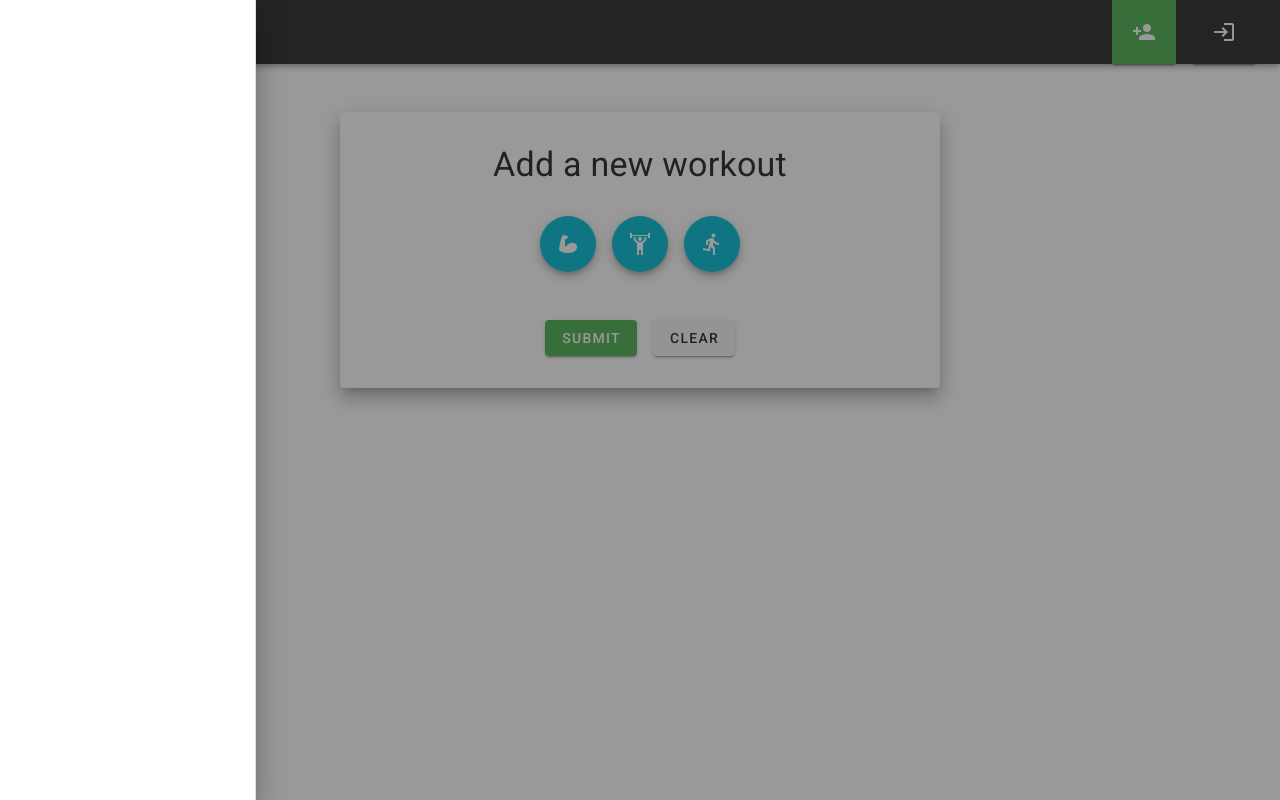
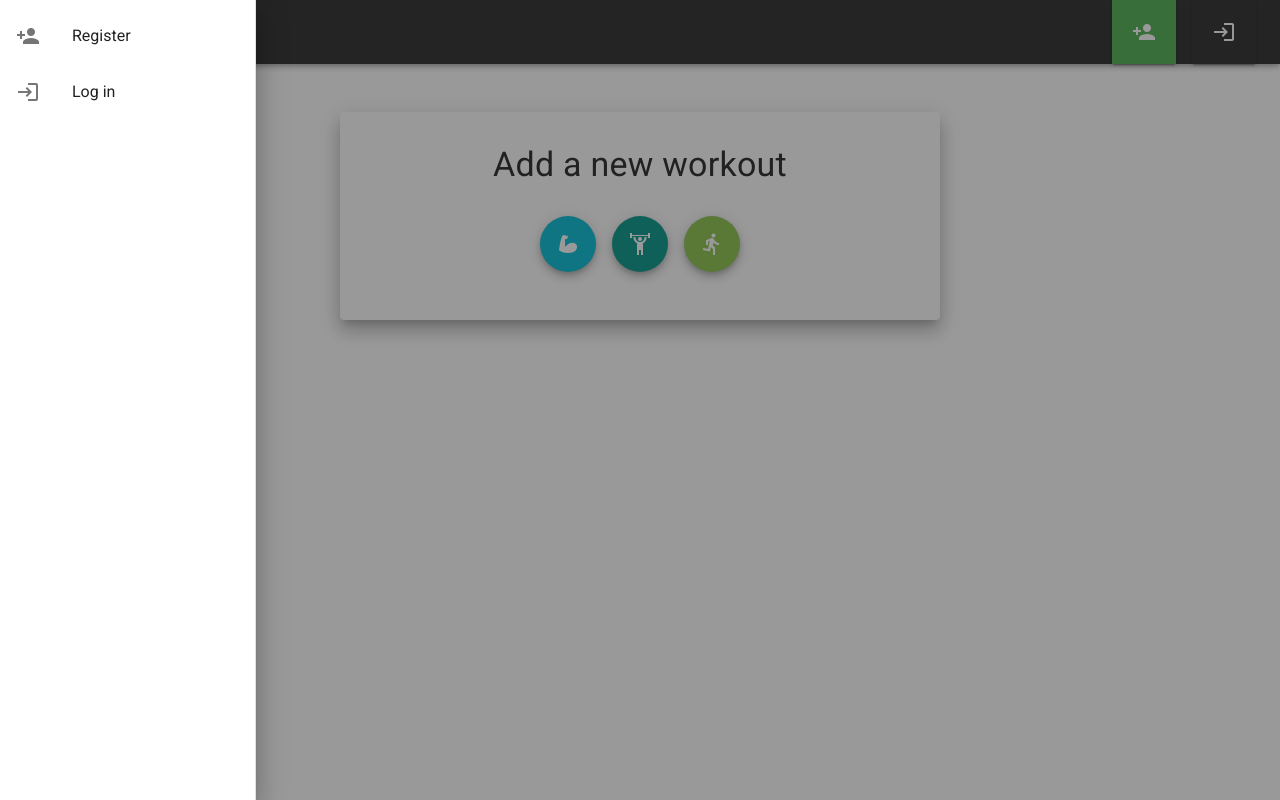
Before and after one commit to bencescher/workout-app, a Vue app: page /new in a window 1280 px wide. Both pictures are taken after a click on the button 28 px from the left and 32 px from the top of the page. Built offline with nearby package versions, Linux system fonts and the light colour scheme.

Commit message:
New workout form improved; vue-the-mask package added; vuelidate settings updated.

```diff
--- a/package.json
+++ b/package.json
@@ -13,6 +13,7 @@
     "core-js": "^3.6.4",
     "vue": "^2.6.11",
     "vue-router": "^3.1.5",
+    "vue-the-mask": "^0.11.1",
     "vuelidate": "^0.7.5",
     "vuetify": "^2.2.11",
     "vuex": "^3.1.2"
--- a/src/components/Menu.vue
+++ b/src/components/Menu.vue
@@ -2,36 +2,28 @@
   <header>
     <v-navigation-drawer v-model="sideNav" absolute temporary>
       <v-list>
-        <v-list-item v-if="user">
+        <v-list-item-group color="primary">
+          <v-list-item
+            v-for="item in drawerItems"
+            :key="item.name"
+            :to="{ path: item.path }"
+          >
             <v-list-item-icon>
-            <v-icon>mdi-home</v-icon>
+              <v-icon>{{ item.icon }}</v-icon>
             </v-list-item-icon>
-          <v-list-item-content>
             <v-list-item-title>
-              Display statistics
+              {{ item.name }}
             </v-list-item-title>
-          </v-list-item-content>
           </v-list-item>
-        <v-list-item v-if="user">
+          <v-list-item v-if="user" @click="logout">
             <v-list-item-icon>
-            <v-icon>mdi-plus</v-icon>
+              <v-icon>mdi-logout</v-icon>
             </v-list-item-icon>
-          <v-list-item-content>
             <v-list-item-title>
-              Start workout
+              Log out
             </v-list-item-title>
-          </v-list-item-content>
           </v-list-item>
-        <v-list-item v-if="user">
-          <v-list-item-icon>
-            <v-icon>mdi-format-list-bulleted-square</v-icon>
-          </v-list-item-icon>
-            <v-list-item-content>
-              <v-list-item-title>
-                Display log
-              </v-list-item-title>
-            </v-list-item-content>
-        </v-list-item>
+        </v-list-item-group>
       </v-list>
     </v-navigation-drawer>
     <v-toolbar dark>
@@ -95,12 +87,51 @@
 <script>
 export default {
   name: 'Menu',
+
   data () {
     return {
       sideNav: null,
       user: null
     }
   },
+
+  computed: {
+    drawerItems () {
+      if (this.user) {
+        return [
+          {
+            name: 'Display statistics',
+            icon: 'mdi-home',
+            path: '/home'
+          },
+          {
+            name: 'Start workout',
+            icon: 'mdi-plus',
+            path: '/new'
+          },
+          {
+            name: 'Display log',
+            icon: 'mdi-format-list-bulleted-square',
+            path: '/log'
+          }
+        ]
+      } else {
+        return [
+          {
+            name: 'Register',
+            icon: 'mdi-account-plus',
+            path: '/register'
+          },
+          {
+            name: 'Log in',
+            icon: 'mdi-login',
+            path: '/login'
+          }
+        ]
+      }
+    }
+  },
+
   methods: {
     register () {
       this.user = 'Tester'
--- a/src/views/Home.vue
+++ b/src/views/Home.vue
@@ -1,7 +1,9 @@
 <template>
   <main>
-    <h1>Summary of previous workouts</h1>
-    <p>Charts, widgets, etc...</p>
+    <v-container fluid>
+      <v-row>
+      </v-row>
+    </v-container>
   </main>
 </template>
 
--- a/src/views/NewWorkout.vue
+++ b/src/views/NewWorkout.vue
@@ -18,7 +18,7 @@
           </v-tooltip>
           <v-tooltip bottom>
             <template v-slot:activator="{ on }">
-              <v-btn v-on="on" @click.stop="fillSelect('weight')" class="mx-2 my-8" fab dark color="cyan">
+              <v-btn v-on="on" @click.stop="fillSelect('weight')" class="mx-2 my-8" fab dark color="teal">
                 <v-icon>mdi-weight-lifter</v-icon>
               </v-btn>
             </template>
@@ -26,7 +26,7 @@
           </v-tooltip>
           <v-tooltip bottom>
             <template v-slot:activator="{ on }">
-              <v-btn v-on="on" @click.stop="fillSelect('cardio')" class="mx-2 my-8" fab dark color="cyan">
+              <v-btn v-on="on" @click.stop="fillSelect('cardio')" class="mx-2 my-8" fab dark color="light-green">
                 <v-icon>mdi-run</v-icon>
               </v-btn>
             </template>
@@ -48,6 +48,7 @@
           v-if="select && (workoutType === 'own-weight' || workoutType === 'weight')"
           v-model="setNumber"
           :error-messages="setNumberErrors"
+          clearable
           label="Number of sets"
           outlined
           required
@@ -59,6 +60,7 @@
             v-for="repetitionId in parseInt(setNumber)"
             v-model="repetitions[repetitionId-1]"
             :key="repetitionId"
+            clearable
             label="Repetition"
             outlined
             required
@@ -69,14 +71,40 @@
             v-for="weightId in parseInt(setNumber)"
             v-model="weights[weightId-1]"
             :key="weightId"
+            suffix="kg"
+            clearable
             label="Weight"
             outlined
             required
           ></v-text-field>
         </div>
-        <div class="text-center">
-          <v-btn dark class="mr-4 my-4 green" @click="submit">submit</v-btn>
-          <v-btn class="my-4" @click="clear">clear</v-btn>
+        <v-text-field
+          v-if="select && (workoutType === 'cardio')"
+          v-model="duration"
+          v-mask="durationMask"
+          :error-messages="durationErrors"
+          clearable
+          label="Duration of workout"
+          outlined
+          required
+          @input="$v.duration.$touch()"
+          @blur="$v.duration.$touch()"
+        ></v-text-field>
+        <v-text-field
+          v-if="select && (workoutType === 'cardio')"
+          v-model="distance"
+          :error-messages="distanceErrors"
+          suffix="km"
+          clearable
+          label="Distance"
+          outlined
+          required
+          @input="$v.distance.$touch()"
+          @blur="$v.distance.$touch()"
+        ></v-text-field>
+        <div v-if="select" class="text-center">
+          <v-btn dark class="mr-4 my-4 green" @click="submit">Save</v-btn>
+          <v-btn class="my-4" @click="clear">Clear</v-btn>
         </div>
       </form>
     </v-card>
@@ -86,6 +114,7 @@
 <script>
 import { validationMixin } from 'vuelidate'
 import { required, between } from 'vuelidate/lib/validators'
+import { mask } from 'vue-the-mask'
 
 export default {
   mixins: [validationMixin],
@@ -95,7 +124,13 @@ export default {
     setNumber: {
       required,
       between: between(1, 10)
-    }
+    },
+    duration: { required },
+    distance: { required }
+  },
+
+  directives: {
+    mask
   },
 
   data: () => ({
@@ -104,7 +139,10 @@ export default {
     items: [],
     setNumber: '',
     repetitions: [],
-    weights: []
+    weights: [],
+    duration: '',
+    distance: '',
+    durationMask: '##:##'
   }),
 
   watch: {
@@ -139,6 +177,18 @@ export default {
       if (!this.$v.setNumber.$dirty) return errors
       !this.$v.setNumber.required && errors.push('Set number is required.')
       !this.$v.setNumber.between && errors.push('Set number must be between 1 and 10.')
+      return errors
+    },
+    durationErrors () {
+      const errors = []
+      if (!this.$v.duration.$dirty) return errors
+      !this.$v.duration.required && errors.push('Duration is required')
+      return errors
+    },
+    distanceErrors () {
+      const errors = []
+      if (!this.$v.distance.$dirty) return errors
+      !this.$v.distance.required && errors.push('Duration is required')
       return errors
     }
   },
```
Also changed, not shown: 1 other file (tests, documents, lock files or other folders). Lines whose indentation alone changed are shown as unchanged.
